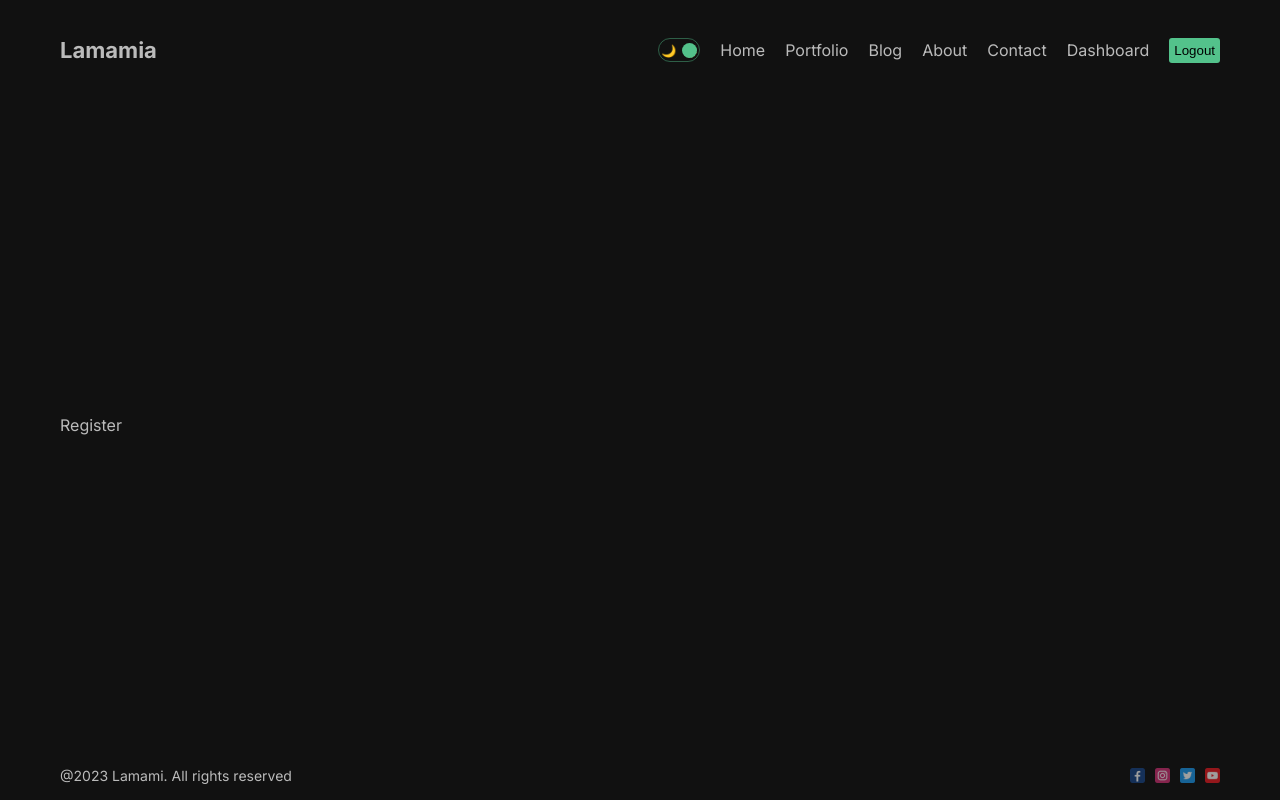
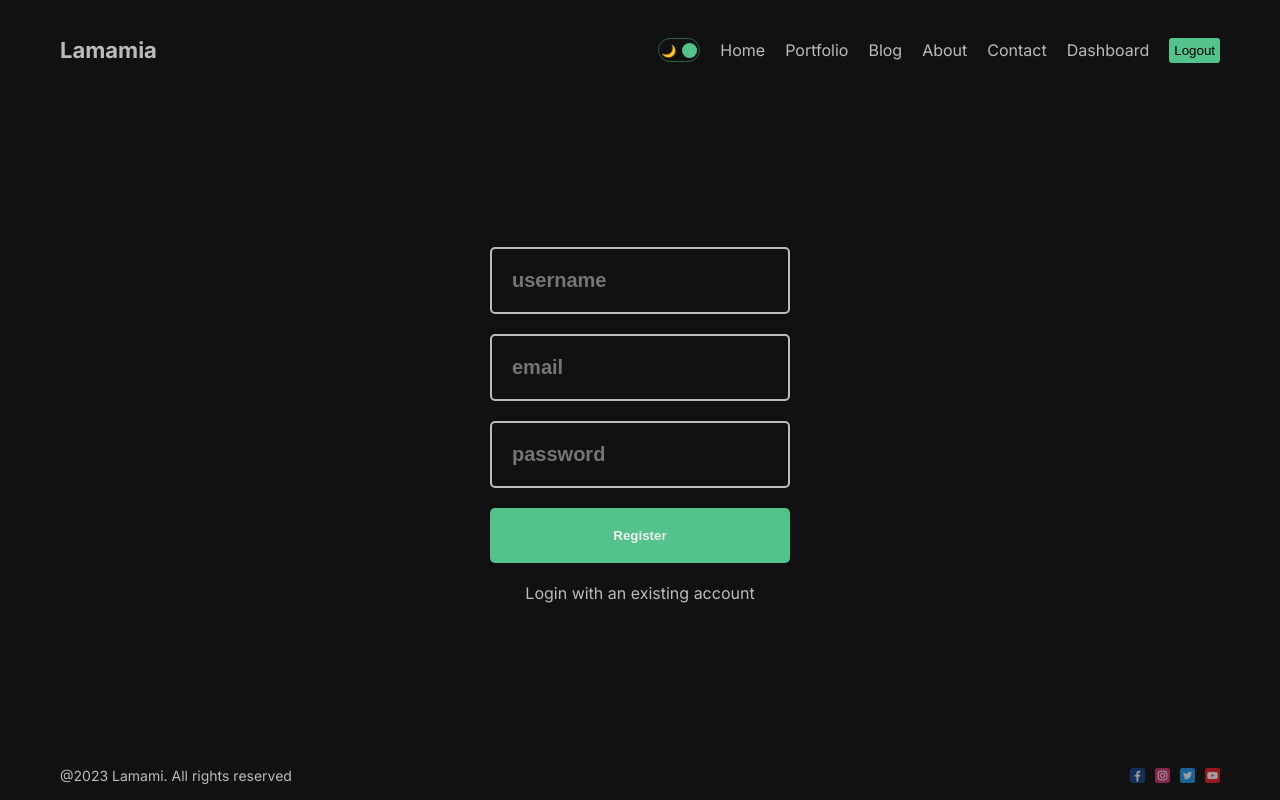
Before and after one commit to Ziaulhaq11/nextjs-new, a Next.js app: page /dashboard/register in a window 1280 px wide. Built offline with nearby package versions, Linux system fonts and the light colour scheme.

Commit message:
Signup using Credentials done

```diff
--- a/package.json
+++ b/package.json
@@ -9,6 +9,7 @@
     "lint": "next lint"
   },
   "dependencies": {
+    "bcryptjs": "^2.4.3",
     "mongoose": "^8.3.2",
     "next": "^14.0.4",
     "next-auth": "^5.0.0-beta.16",
--- a/src/app/dashboard/(auth)/register/page.jsx
+++ b/src/app/dashboard/(auth)/register/page.jsx
@@ -1,8 +1,59 @@
-import React from "react";
+"use client";
+import React, { useState } from "react";
+import styles from "./page.module.css";
+import Link from "next/link";
+import { useRouter } from "next/navigation";
 
 const Register = () => {
-    return(
-        <div>Register</div>
-    )
-}
-export default Register
+  const [err, setErr] = useState(false);
+
+  const router = useRouter();
+  const handleSubmit = async (e) => {
+    e.preventDefault();
+    const name = e.target[0].value;
+    const email = e.target[1].value;
+    const password = e.target[2].value;
+
+    try {
+      const res = await fetch("/api/auth/register", {
+        method: "POST",
+        headers: {
+          "Content-Type": "application/json",
+        },
+        body: JSON.stringify({ name, email, password : password  }),
+      });
+      res.status === 201 &&
+        router.push("/dashboard/login?success=Account has been created");
+    } catch (err) {
+      setErr(true);
+    }
+  };
+  return (
+    <div className={styles.container}>
+      <form className={styles.form} onSubmit={handleSubmit}>
+        <input
+          type="text"
+          placeholder="username"
+          className={styles.input}
+          required
+        />
+        <input
+          type="email"
+          placeholder="email"
+          className={styles.input}
+          required
+        />
+        <input
+          type="password"
+          placeholder="password"
+          className={styles.input}
+          required
+        />
+        <button className={styles.button}>Register</button>
+      </form>
+      {err && "Something went wrong!!"}
+      <Link href="/dashboard/login">Login with an existing account</Link>
+    </div>
+  );
+};
+export default Register;
--- a/src/app/dashboard/(auth)/register/page.module.css
+++ b/src/app/dashboard/(auth)/register/page.module.css
@@ -1,3 +1,35 @@
 .container {
+    display: flex;
+    flex-direction: column;
+    gap: 20px;
+    align-items: center;
+    justify-content: center;
+}
 
+.form {
+    width: 300px;
+    display: flex;
+    flex-direction: column;
+    gap: 20px;
 }
+
+.input {
+    padding: 20px;
+    background-color: transparent;
+    border: 2px solid #bbb;
+    color: #bbb;
+    font-size: 20px;
+    border-radius: 5px;
+    font-weight: bold;
+}
+
+.button {
+    width: 300px;
+    padding: 20px;
+    cursor: pointer;
+    background-color: #53c28b;
+    border: none;
+    border-radius: 5px;
+    color: #eee;
+    font-weight: bold;
+}
--- a/src/auth.js
+++ b/src/auth.js
@@ -1,5 +1,6 @@
 import NextAuth from "next-auth"
 import Google from "next-auth/providers/google"
+import Credentials from "next-auth/providers/credentials"
 
 export const { handlers, signIn, signOut, auth } = NextAuth({
   providers: [Google],
```
Also changed, not shown: src/app/api/auth/register/route.js (added, +25 -0 lines).
